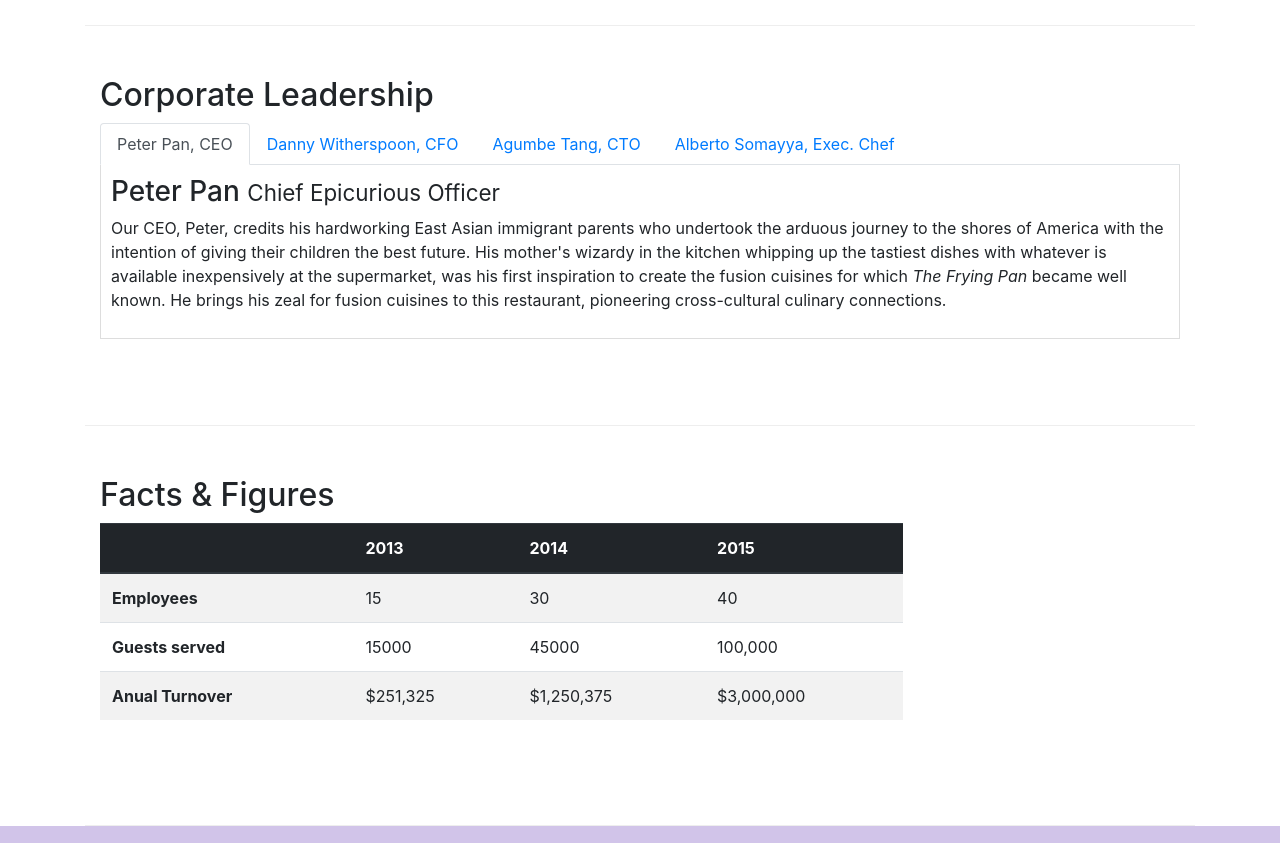
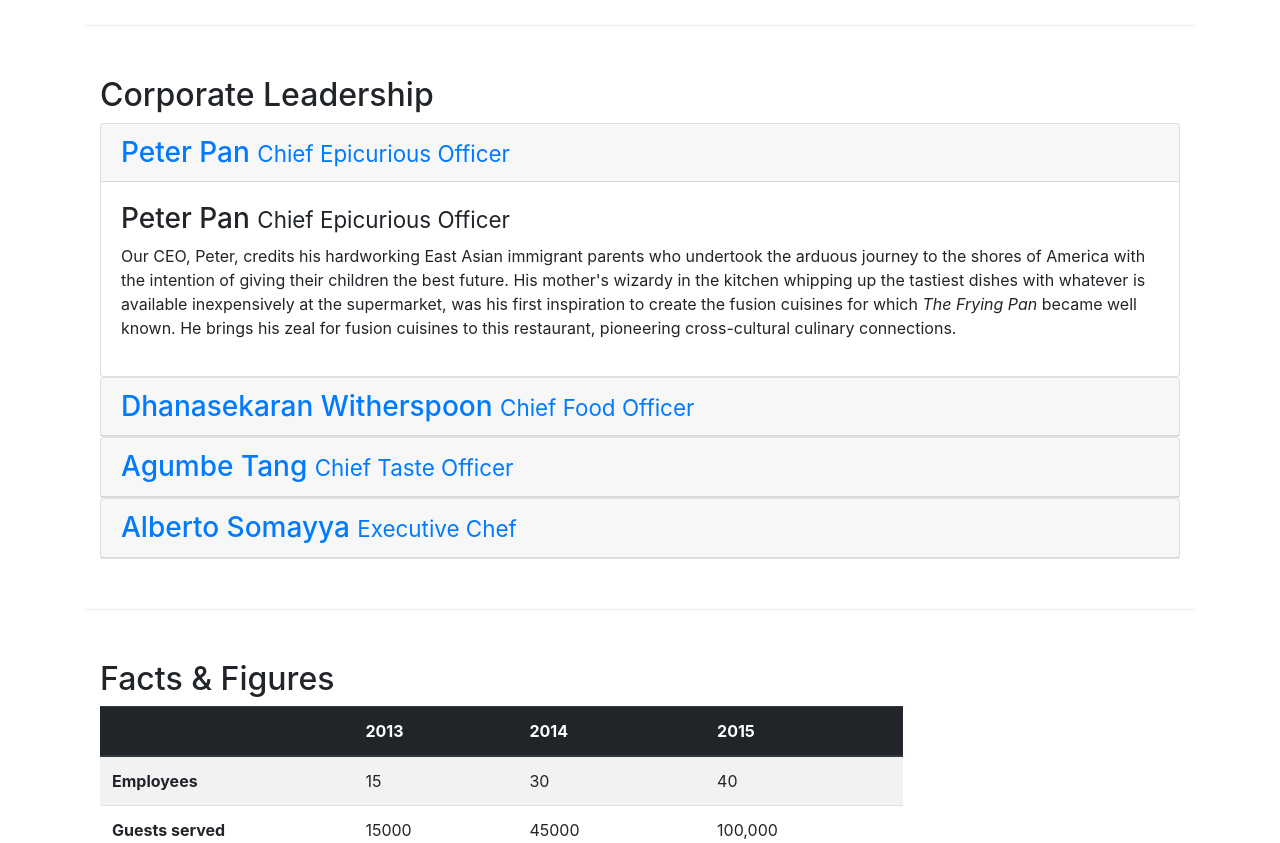
Before and after one commit to alecvinent/1---coursera---Front-End-Web-UI-Frameworks-and-Tools---Bootstrap-4, a website: page aboutus.html in a window 1280 px wide. Shown: the part 920-1763 px from the top of the page. Drawn offline with nearby package versions, Linux system fonts and the light colour scheme.

Commit message:
Using accordion

```diff
--- a/aboutus.html
+++ b/aboutus.html
@@ -166,24 +166,19 @@
       <div class="row row-content">
         <div class="col-12 col-sm-12">
           <h2>Corporate Leadership</h2>
-          <ul class="nav nav-tabs">
-            <li class="nav-item">
-              <a href="#peter" class="nav-link active" role="tab" data-toggle="tab">Peter Pan, CEO</a>
-            </li>
-            <li class="nav-item">
-              <a href="#danny" class="nav-link" role="tab" data-toggle="tab">Danny Witherspoon, CFO</a>
-            </li>
-            </li>
-            <li class="nav-item">
-              <a href="#agumbe" class="nav-link" role="tab" data-toggle="tab">Agumbe Tang, CTO</a>
-            </li>
-            </li>
-            <li class="nav-item">
-              <a href="#alberto" class="nav-link" role="tab" data-toggle="tab">Alberto Somayya, Exec. Chef</a>
-            </li>
-          </ul>
-          <div class="tab-content" id="myTabContent">
-            <div class="tab-pane fade show active" id="peter" role="tabpanel" aria-labelledby="peter-tab">
+
+          <div id="accordion">
+
+            <div class="card">
+              <div class="card-header" role="tab" id="peterhead">
+                <h3 class="mb-0">
+                  <a href="#" data-toggle="collapse" data-target="#peter">
+                    Peter Pan <small>Chief Epicurious Officer</small>
+                  </a>
+                </h3>
+              </div>
+              <div class="collapse show" id="peter" data-parent="#accordion" role="tabpanel" aria-labelledby="peter-tab">
+                <div class="card-body">
                   <h3>Peter Pan <small>Chief Epicurious Officer</small></h3>
                   <p class="d-none d-sm-block">
                     Our CEO, Peter, credits his hardworking East Asian immigrant parents
@@ -197,7 +192,19 @@
                     culinary connections.
                   </p>
                 </div>
-            <div class="tab-pane fade" id="danny" role="tabpanel" aria-labelledby="danny-tab">
+              </div>
+            </div>
+
+            <div class="card">
+              <div class="card-header" role="tab" id="dannyhead">
+                <h3 class="mb-0">
+                  <a href="#" data-toggle="collapse" data-target="#danny">
+                    Dhanasekaran Witherspoon <small>Chief Food Officer</small>
+                  </a>
+                </h3>
+              </div>
+              <div class="collapse" id="danny" data-parent="#accordion" role="tabpanel" aria-labelledby="danny-tab">
+                <div class="card-body">
                   <h3>Dhanasekaran Witherspoon <small>Chief Food Officer</small></h3>
                   <p class="d-none d-sm-block">
                     Our CFO, Danny, as he is affectionately referred to by his
@@ -210,7 +217,19 @@
                     >
                   </p>
                 </div>
-            <div class="tab-pane fade" id="agumbe" role="tabpanel" aria-labelledby="agumbe-tab">
+              </div>
+            </div>
+
+            <div class="card">
+              <div class="card-header" role="tab" id="agumbehead">
+                <h3 class="mb-0">
+                  <a href="#" data-toggle="collapse" data-target="#agumbe">
+                    Agumbe Tang <small>Chief Taste Officer</small>
+                  </a>
+                </h3>
+              </div>
+              <div class="collapse" id="agumbe" data-parent="#accordion" role="tabpanel" aria-labelledby="agumbe-tab">
+                <div class="card-body">
                   <h3>Agumbe Tang <small>Chief Taste Officer</small></h3>
                   <p class="d-none d-sm-block">
                     Blessed with the most discerning gustatory sense, Agumbe, our CTO,
@@ -220,7 +239,19 @@
                 <em>You click only if you survive my lick.</em>
                   </p>
                 </div>
-            <div class="tab-pane fade" id="alberto" role="tabpanel" aria-labelledby="alberto-tab">
+              </div>
+            </div>
+
+            <div class="card">
+              <div class="card-header" role="tab" id="albertohead">
+                <h3 class="mb-0">
+                  <a href="#" data-toggle="collapse" data-target="#alberto">
+                    Alberto Somayya <small>Executive Chef</small>
+                  </a>
+                </h3>
+              </div>
+              <div class="collapse" id="alberto" data-parent="#accordion" role="tabpanel" aria-labelledby="alberto-tab">
+                <div class="card-body">
                   <h3>Alberto Somayya <small>Executive Chef</small></h3>
                   <p class="d-none d-sm-block">
                     Award winning three-star Michelin chef with wide International
@@ -233,6 +264,9 @@
                 >
                   </p>
                 </div>
+              </div>
+            </div>
+
           </div>
 
         </div>
```
Lines whose indentation alone changed are shown as unchanged.
